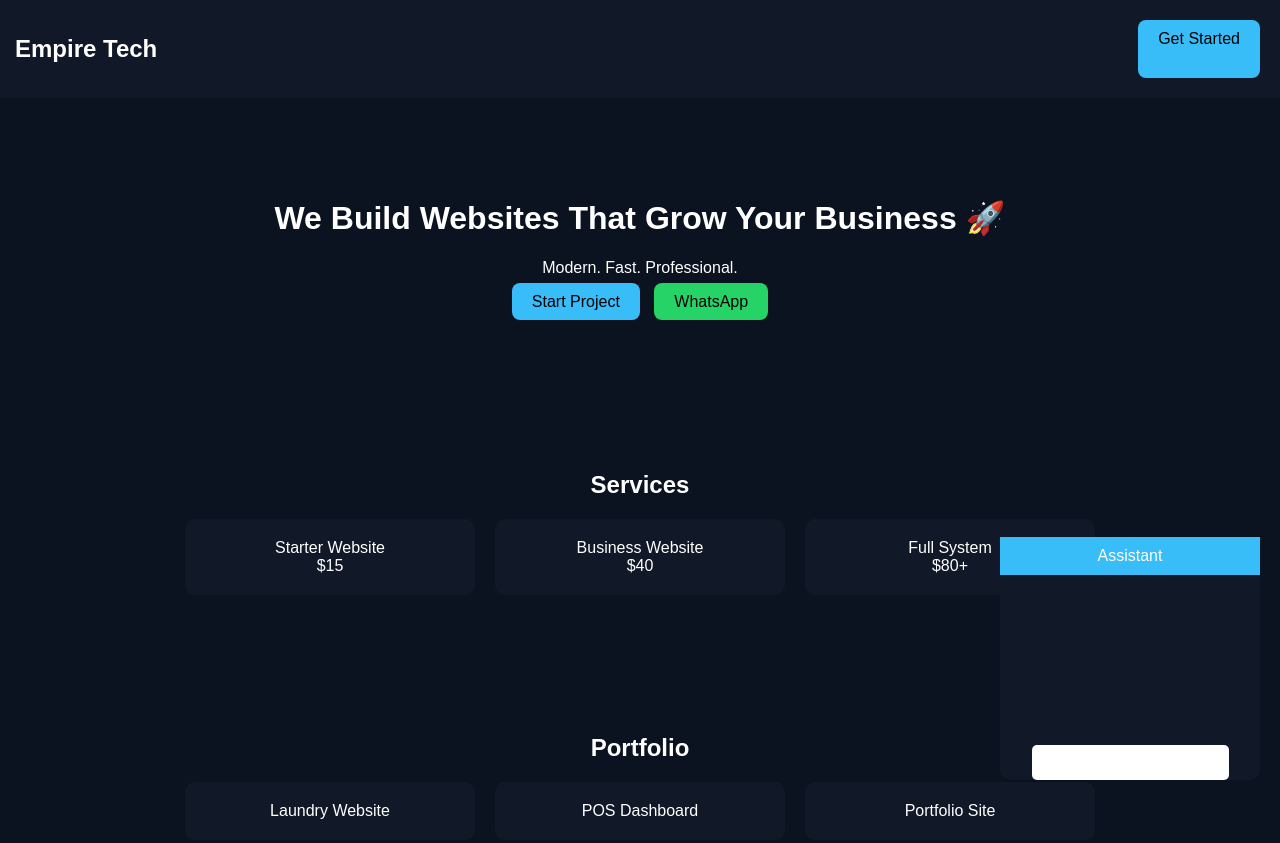
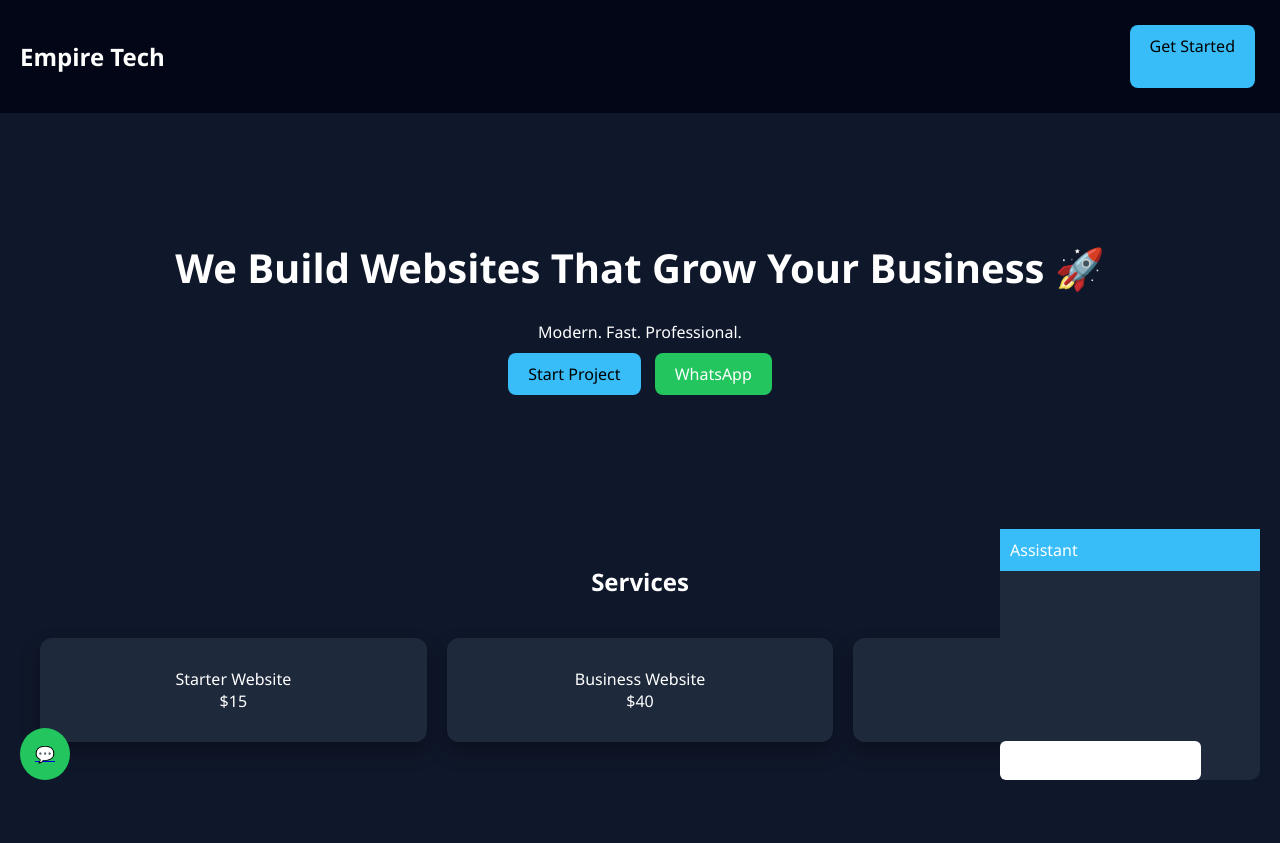
Before and after one commit to cjosigwe432/portfolio-site, a plain HTML site: page index.html in a window 1280 px wide. Shown: the top 843 px of the page. Drawn offline with Linux system fonts and the light colour scheme.

Commit message:
Update style.css

```diff
--- a/style.css
+++ b/style.css
@@ -1,20 +1,28 @@
 body {
 margin:0;
-font-family:Arial;
-background:#0b1220;
+font-family: 'Segoe UI', sans-serif;
+background:#0f172a;
 color:white;
-text-align:center;
 }
 
 .nav {
 display:flex;
 justify-content:space-between;
-padding:15px;
-background:#111827;
+padding:20px;
+background:#020617;
 }
 
 .hero {
-padding:80px 20px;
+text-align:center;
+padding:100px 20px;
+}
+
+.hero h1 {
+font-size:2.5rem;
+}
+
+.hero-buttons {
+margin-top:20px;
 }
 
 .btn {
@@ -24,47 +32,61 @@
 text-decoration:none;
 color:black;
 margin:5px;
+transition:0.3s;
+}
+
+.btn:hover {
+transform:scale(1.05);
 }
 
 .whatsapp {
-background:#25D366;
+background:#22c55e;
+color:white;
 }
 
 .section {
 padding:60px 20px;
+text-align:center;
 }
 
 .grid {
-display:flex;
-flex-wrap:wrap;
-justify-content:center;
+display:grid;
+grid-template-columns:repeat(auto-fit,minmax(250px,1fr));
 gap:20px;
+padding:20px;
 }
 
 .card {
-background:#111827;
-padding:20px;
-border-radius:10px;
-width:250px;
+background:#1e293b;
+padding:30px;
+border-radius:12px;
+box-shadow:0 10px 20px rgba(0,0,0,0.3);
+transition:0.3s;
+}
+
+.hover:hover {
+transform:translateY(-10px);
 }
 
 .form {
 display:flex;
 flex-direction:column;
-width:300px;
+gap:10px;
+max-width:400px;
 margin:auto;
-gap:10px;
 }
 
 input, textarea {
-padding:10px;
-border-radius:5px;
+padding:12px;
+border-radius:6px;
 border:none;
 }
 
 button {
-padding:10px;
+padding:12px;
 background:#38bdf8;
+border:none;
+border-radius:6px;
 }
 
 /* CHAT */
@@ -73,7 +95,7 @@
 bottom:20px;
 right:20px;
 width:260px;
-background:#111827;
+background:#1e293b;
 border-radius:10px;
 }
 
@@ -84,16 +106,26 @@
 
 .chat-body {
 height:150px;
-overflow-y:auto;
+overflow:auto;
 padding:10px;
 }
 
 /* FLOAT */
-.floating-whatsapp {
+.floating {
 position:fixed;
 bottom:20px;
 left:20px;
-background:#25D366;
+background:#22c55e;
 padding:15px;
 border-radius:50%;
 }
+
+/* ANIMATION */
+.fade-in {
+animation:fade 1s ease-in;
+}
+
+@keyframes fade {
+from {opacity:0; transform:translateY(20px);}
+to {opacity:1; transform:translateY(0);}
+}
```
